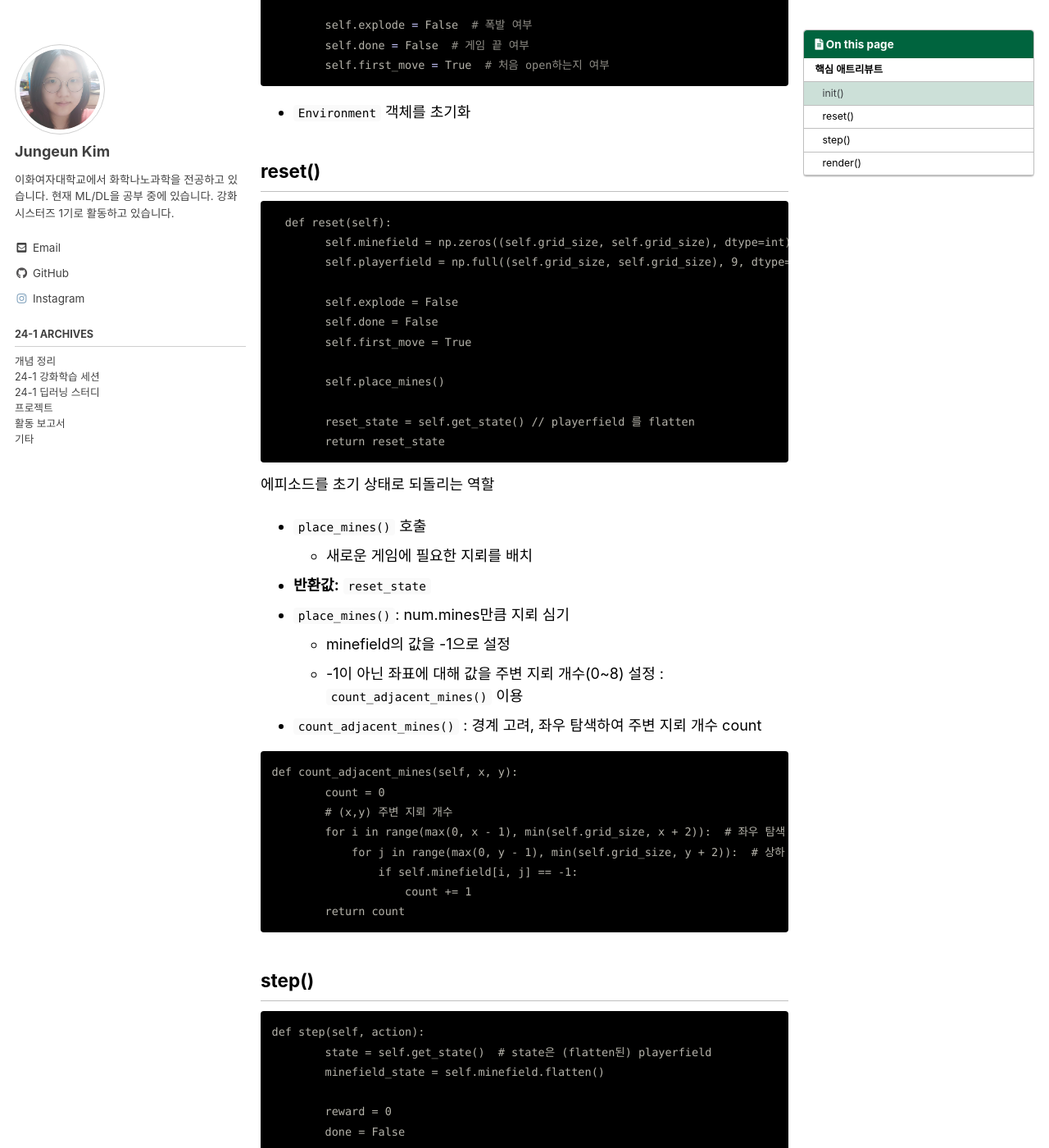
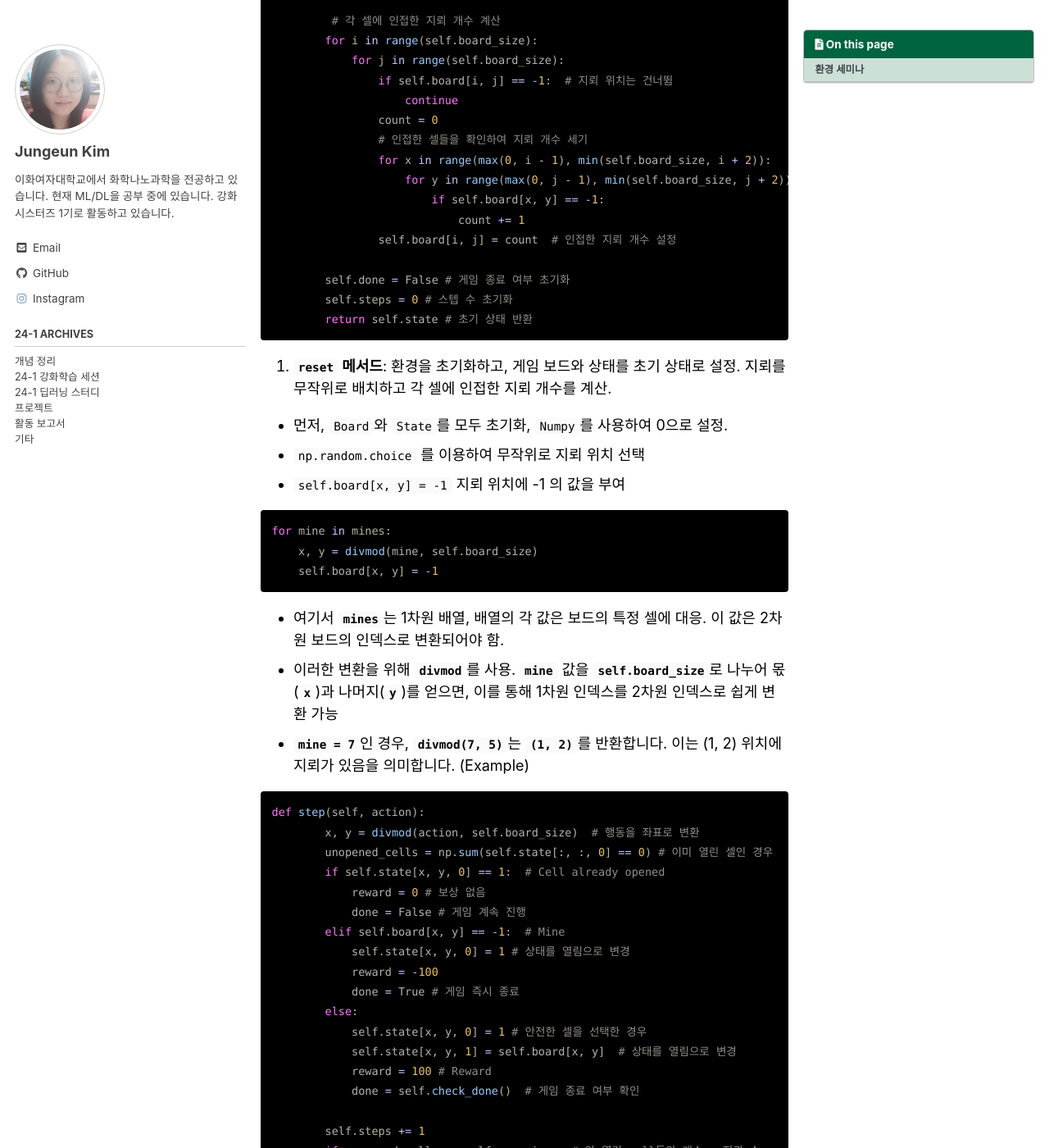
Before and after one commit to sy-mwish/kanghwasisters.github.io, a Jekyll site: the page built from _posts/2024-06-24-EnvSeminar04.md, in a window 1280 px wide and 1400 px high, scrolled down 1309 px. Shown: the whole window at 82% size. Built offline with Jekyll 4.4.1, drawn with Linux system fonts in a browser that asks for light colours; cached includes are drawn as plain includes; comment, search, counter and statistics services are not loaded; some of the changed text lies outside the part shown.

Commit message:
Update 2024-06-24-EnvSeminar04.md

````diff
--- a/_posts/2024-06-24-EnvSeminar04.md
+++ b/_posts/2024-06-24-EnvSeminar04.md
@@ -12,289 +12,101 @@ author: Jungeun Kim
 date: 2024-06-24
 ---
 
-# 핵심 애트리뷰트
-
-- `self.minefield` : 지뢰 찾기 게임 상황이 저장된 애트리뷰트(정답지)
-
-    0: 지뢰 없음 / 1: 지뢰 있음
-
-    - **type:** np.array
-    - **구조:** grid_size x grid_size 크기의 2D NumPy 배열
-- `self.playerfield` : 플레이어가 보는 지뢰밭 상태
-
-    -1(hiddenmine), 0, 1, 2, 3, 4, 5, 6, 7, 8, 9(hidden)
-
-    - **type:** np.array
-    - **구조:** grid_size x grid_size 크기의 2D NumPy 배열
-    - **초기값:** 모든 셀이 9
-- `self.explode`: 플레이어가 지뢰를 밟았는지 여부
-
-    **타입**: `bool`
-
-- `self.done`: 게임이 끝났는지 여부
-
-    **타입**: `bool`
-
-- `self.first_move`: 현재 움직임이 첫 번째 움직임인지 여부
-
-    **타입**: `bool`
-
-    처음 open하는 타일은 safe: 지뢰가 아닌 타일 중 무작위 선택
-
-
-## init()
+# 환경 세미나
 
 ```python
-class Environment:
-    def __init__(self):
-        self.grid_size = 9
-        self.num_mines = 10
+def __init__(self, board_size=9, num_mines=10):
+        super(MinesweeperEnv, self).__init__()
 
-        # 실제 정답 minefield 초기화
-        self.minefield = np.zeros((self.grid_size, self.grid_size), dtype=int)
-        # 실제 화면 playerfield hidden 상태(9)로 초기화
-        self.playerfield = np.full((self.grid_size, self.grid_size), 9, dtype=int)
+        self.board_size = board_size
+        self.num_mines = num_mines
 
-        self.state_size = self.minefield.size # (81 반환됨)
+        self.action_space = spaces.Discrete(board_size * board_size)
+        self.observation_space = spaces.Box(low=0, high=2, shape=(board_size, board_size, 2), dtype=int)
 
-        self.explode = False  # 폭발 여부
-        self.done = False  # 게임 끝 여부
-        self.first_move = True  # 처음 open하는지 여부
+        self.reset()
 ```
 
-- `Environment` 객체를 초기화
+1. **`__init__` 메서드**: 환경 초기 설정을 담당. 보드 크기, 지뢰 개수, 행동 공간, 관측 공간을 정의.
 
-## reset()
+( board_size는 9x9의 공간, 지뢰 개수는 10개)
 
-```
-  def reset(self):
-        self.minefield = np.zeros((self.grid_size, self.grid_size), dtype=int)
-        self.playerfield = np.full((self.grid_size, self.grid_size), 9, dtype=int)
+`action_space`는 `gym`  을 활용하여 `spaces.Discrete` 로 구현, 행동 공간 정의 (보드 크기 * 보드 크기 개수만큼의 행동)
 
-        self.explode = False
-        self.done = False
-        self.first_move = True
+`observation_space`는 `gym`을 활용하여 `spaces.Box`로 구현, 관측 공간 정의 (보드 크기, 보드 크기, 2) 크기의 박스, 값은 0에서 2까지(`shape`을 보면 이는 3차원 배열)
 
-        self.place_mines()
+- 관측 공간은 **`spaces.Box(low=0, high=2, shape=(board_size, board_size, 2), dtype=np.int64)`**로 정의되어 있음. 이는 보드의 각 셀이 두 개의 값(열렸는지 여부와 인접한 지뢰의 수)으로 구성된 상태를 가집니다.
+- **`low=0`**과 **`high=2`**는 관측 공간의 각 값이 가질 수 있는 최소값과 최대값을 정의. 여기서 **`high=2`**는 각 값이 0, 1, 2 중 하나가 될 수 있음을 의미. 이는 상태가 두 개의 값으로 구성되어 있기 때문에 필요함
+    - 첫 번째 값은 셀이 열렸는지(0 또는 1).
+    - 두 번째 값은 인접한 지뢰의 수(0에서 8까지, 하지만 최대값을 2로 제한하여 간단하게 표현)
 
-        reset_state = self.get_state() // playerfield 를 flatten
-        return reset_state
+```python
+def reset(self):
+        self.board = np.zeros((self.board_size, self.board_size), dtype=int)
+        self.state = np.zeros((self.board_size, self.board_size, 2), dtype=int)
+
+        # 지뢰 놓기
+        mines = np.random.choice(self.board_size * self.board_size, self.num_mines, replace=False)
+        for mine in mines:
+            x, y = divmod(mine, self.board_size)
+            self.board[x, y] = -1
+
+         # 각 셀에 인접한 지뢰 개수 계산
+        for i in range(self.board_size):
+            for j in range(self.board_size):
+                if self.board[i, j] == -1:  # 지뢰 위치는 건너뜀
+                    continue
+                count = 0
+                # 인접한 셀들을 확인하여 지뢰 개수 세기
+                for x in range(max(0, i - 1), min(self.board_size, i + 2)):
+                    for y in range(max(0, j - 1), min(self.board_size, j + 2)):
+                        if self.board[x, y] == -1:
+                            count += 1
+                self.board[i, j] = count  # 인접한 지뢰 개수 설정
+
+        self.done = False # 게임 종료 여부 초기화
+        self.steps = 0 # 스텝 수 초기화
+        return self.state # 초기 상태 반환
 ```
 
-에피소드를 초기 상태로 되돌리는 역할
+2.  **`reset` 메서드**: 환경을 초기화하고, 게임 보드와 상태를 초기 상태로 설정. 지뢰를 무작위로 배치하고 각 셀에 인접한 지뢰 개수를 계산.
 
-- `place_mines()` 호출
-    - 새로운 게임에 필요한 지뢰를 배치
-- **반환값:** `reset_state`
-- `place_mines()`: num.mines만큼 지뢰 심기
-    - minefield의 값을 -1으로 설정
-    - -1이 아닌 좌표에 대해 값을 주변 지뢰 개수(0~8) 설정 : `count_adjacent_mines()` 이용
-- `count_adjacent_mines()` : 경계 고려, 좌우 탐색하여 주변 지뢰 개수 count
+- 먼저, `Board`와 `State`를 모두 초기화, `Numpy`를 사용하여 0으로 설정.
+- `np.random.choice` 를 이용하여 무작위로 지뢰 위치 선택
+- `self.board[x, y] = -1`  지뢰 위치에 -1 의 값을 부여
 
-```
-def count_adjacent_mines(self, x, y):
-        count = 0
-        # (x,y) 주변 지뢰 개수
-        for i in range(max(0, x - 1), min(self.grid_size, x + 2)):  # 좌우 탐색 (경계 고려)
-            for j in range(max(0, y - 1), min(self.grid_size, y + 2)):  # 상하 탐색 (경계 고려)
-                if self.minefield[i, j] == -1:
-                    count += 1
-        return count
+```python
+for mine in mines:
+    x, y = divmod(mine, self.board_size)
+    self.board[x, y] = -1
 ```
 
-## step()
+- 여기서 **`mines`**는 1차원 배열, 배열의 각 값은 보드의 특정 셀에 대응. 이 값은 2차원 보드의 인덱스로 변환되어야 함.
+- 이러한 변환을 위해 **`divmod`**를 사용. **`mine`** 값을 **`self.board_size`**로 나누어 몫(**`x`**)과 나머지(**`y`**)를 얻으면, 이를 통해 1차원 인덱스를 2차원 인덱스로 쉽게 변환 가능
+- **`mine = 7`**인 경우, **`divmod(7, 5)`**는 **`(1, 2)`**를 반환합니다. 이는 (1, 2) 위치에 지뢰가 있음을 의미합니다. (Example)
 
-```
+```python
 def step(self, action):
-        state = self.get_state()  # state은 (flatten된) playerfield
-        minefield_state = self.minefield.flatten()
+        x, y = divmod(action, self.board_size)  # 행동을 좌표로 변환
+        unopened_cells = np.sum(self.state[:, :, 0] == 0) # 이미 열린 셀인 경우
+        if self.state[x, y, 0] == 1:  # Cell already opened
+            reward = 0 # 보상 없음
+            done = False # 게임 계속 진행
+        elif self.board[x, y] == -1:  # Mine
+            self.state[x, y, 0] = 1 # 상태를 열림으로 변경
+            reward = -100
+            done = True # 게임 즉시 종료
+        else:
+            self.state[x, y, 0] = 1 # 안전한 셀을 선택한 경우
+            self.state[x, y, 1] = self.board[x, y]  # 상태를 열림으로 변경
+            reward = 100 # Reward
+            done = self.check_done()  # 게임 종료 여부 확인
 
-        reward = 0
-        done = False
+        self.steps += 1
+        if unopened_cells == self.num_mines: # 안 열린 cell들의 개수 = 지뢰 수 -> Clear
+            done = True
 
-        if state[action] == 9:  # hidden 상태(9) 타일을 열면
-            state[action] = minefield_state[action]  # 타일에 정답 복사
-
-            # 지뢰를 선택하면 done
-            if state[action] == -1:
-                done = True
-                self.explode = True
-                reward = -10
-
-            # 선택한 타일이 0인 경우
-            elif state[action] == 0:
-                x, y = divmod(action, self.grid_size)  # 1차원 인덱스를 2차원 좌표로 변환
-                state = self.auto_reveal_tiles(x, y)  # 주변 타일 열기
-                num_hidden_tiles = np.count_nonzero(state == 9)  # 남은 hidden tile 수
-                if num_hidden_tiles == self.num_mines:  # 지뢰를 제외하고 전부 연 경우
-                    done = True
-                    reward = 100
-                else:
-                    done = False
-                    reward = 10
-
-            # 지뢰가 아닌 숫자(1~8) 타일을 선택한 경우
-            else:
-                num_hidden_tiles = np.count_nonzero(state == 9)  # 남은 hidden tile 수
-                if num_hidden_tiles == self.num_mines:  # 지뢰를 제외하고 전부 연 경우
-                    explode = False
-                    done = True
-                    reward = 100
-                else:
-                    explode = False
-                    done = False
-                    reward = 10
-
-        self.playerfield = state
-        self.playerfield = self.playerfield.reshape(self.grid_size, self.grid_size)
-        self.done = done
-
-        return state, reward, done
-
+        return self.state, reward, done, {}
 ```
 
-`step` 메소드: 에이전트가 환경에 한 단계(action)를 수행할 때 호출
-
-- 현재 상태, 보상, 종료 여부를 반환합니다.
-
-**주요 동작 방식**
-
-- 현재 상태와 지뢰밭 상태 가져오기→보상, 종료 여부 초기화→선택한 타일이 hidden 상태(9)일 때 반환값 저장 **→** `playerfield` 업데이트 → 결과 반환
-
-- **현재 상태와 지뢰밭 상태 가져오기**
-    - **`self.get_state()`** 호출: 현재 `playerfield`를 1차원으로 변환
-    - **`self.minefield.flatten()`**호출: 현재 `minefield`를 1차원으로 변환
-
-    ```python
-    state = self.get_state()  # state는 (flatten된) playerfield
-    minefield_state = self.minefield.flatten()
-    ```
-
-- **`reward`과 `done` 초기화**
-
-    ```python
-    reward = 0
-    done = False
-    ```
-
-- **선택한 타일이 hidden 상태(9)일 때**
-
-    ```python
-    if state[action] == 9:
-        state[action] = minefield_state[action]  # 타일에 정답 복사
-    ```
-
-    - **지뢰 선택 시**
-
-        ```python
-        if state[action] == -1:
-            done = True
-            self.explode = True
-            reward = -10
-        ```
-
-    - **선택한 타일이 0일 경우 (주변 타일 열기)**
-
-        ```python
-        python코드 복사
-        elif state[action] == 0:
-            x, y = divmod(action, self.grid_size)  # 1차원 인덱스를 2차원 좌표로 변환
-            state = self.auto_reveal_tiles(x, y)  # 주변 타일 열기
-            num_hidden_tiles = np.count_nonzero(state == 9)  # 남은 hidden tile 수
-            if num_hidden_tiles == self.num_mines:  # 지뢰를 제외하고 전부 연 경우 (성공)
-                done = True
-                reward = 100
-            else:
-                done = False
-                reward = 10
-        ```
-
-    - **지뢰가 아닌 숫자(1~8) 타일 선택 시**
-
-        ```python
-        else:
-            num_hidden_tiles = np.count_nonzero(state == 9)  # 남은 hidden tile 수
-            if num_hidden_tiles == self.num_mines:  # 지뢰를 제외하고 전부 연 경우
-                explode = False
-                done = True
-                reward = 100
-            else:
-                explode = False
-                done = False
-                reward = 10
-        ```
-
-- **`playerfield` 업데이트 및 종료 여부 설정**
-
-    ```python
-    self.playerfield = state
-    self.playerfield = self.playerfield.reshape(self.grid_size, self.grid_size)
-    self.done = done
-    ```
-
-- **결과 반환**
-
-    ```python
-    return state, reward, done
-    ```
-
-
-**`auto_reveal_tiles()`**  : 타일 열기 함수
-
-- **`check_boundary()`**호출해서 경계 확인
-
-```
-def auto_reveal_tiles(self, x, y):
-        visited = set()  # 중복된 값 허용 X
-
-        def reveal(x, y):
-            if (x, y) in visited:
-                return
-            visited.add((x, y))
-            self.playerfield[x, y] = self.minefield[x, y]
-
-            # 주변 8개 타일 확인
-            if self.minefield[x, y] == 0:
-                for dx in [-1, 0, 1]:
-                    for dy in [-1, 0, 1]:
-                        nx, ny = x + dx, y + dy
-                        # 인덱스가 게임판 범위 내에 있는지 확인
-                        if self.check_boundary(nx, ny) and (nx, ny) not in visited:
-                            reveal(nx, ny)
-
-        reveal(x, y)
-        return self.playerfield
-```
-
-## render()
-
-- **`render()`** :  `playerfield`를 시각적으로 출력
-- pygame 으로 대체할 예정
-```py
- def render(self): # 인수 설정
-        cnt = 1
-        for x in range(self.grid_size):
-            for y in range(self.grid_size):
-                tile = self.playerfield[x, y]
-                if cnt % self.grid_size != 0:
-                    if tile == 9:
-                        print('.', end=' ')
-                        cnt += 1
-                    elif tile == -1:
-                        print('X', end=' ')
-                        cnt += 1
-                    else:
-                        print(tile, end=' ')
-                        cnt += 1
-                else:
-                    if tile == 9:
-                        print('.')
-                        cnt += 1
-                    elif tile == -1:
-                        print('X')
-                        cnt += 1
-                    else:
-                        print(tile)
-                        cnt += 1
-        print('\n')
-```
+3. **`step` 메서드** : 주어진 행동을 수행하고, 그 결과로 상태, 보상, 종료 여부를 반환. 선택한 셀이 이미 열려있는지, 지뢰인지, 안전한지에 따라 보상과 게임 종료 여부를 설정.
````
